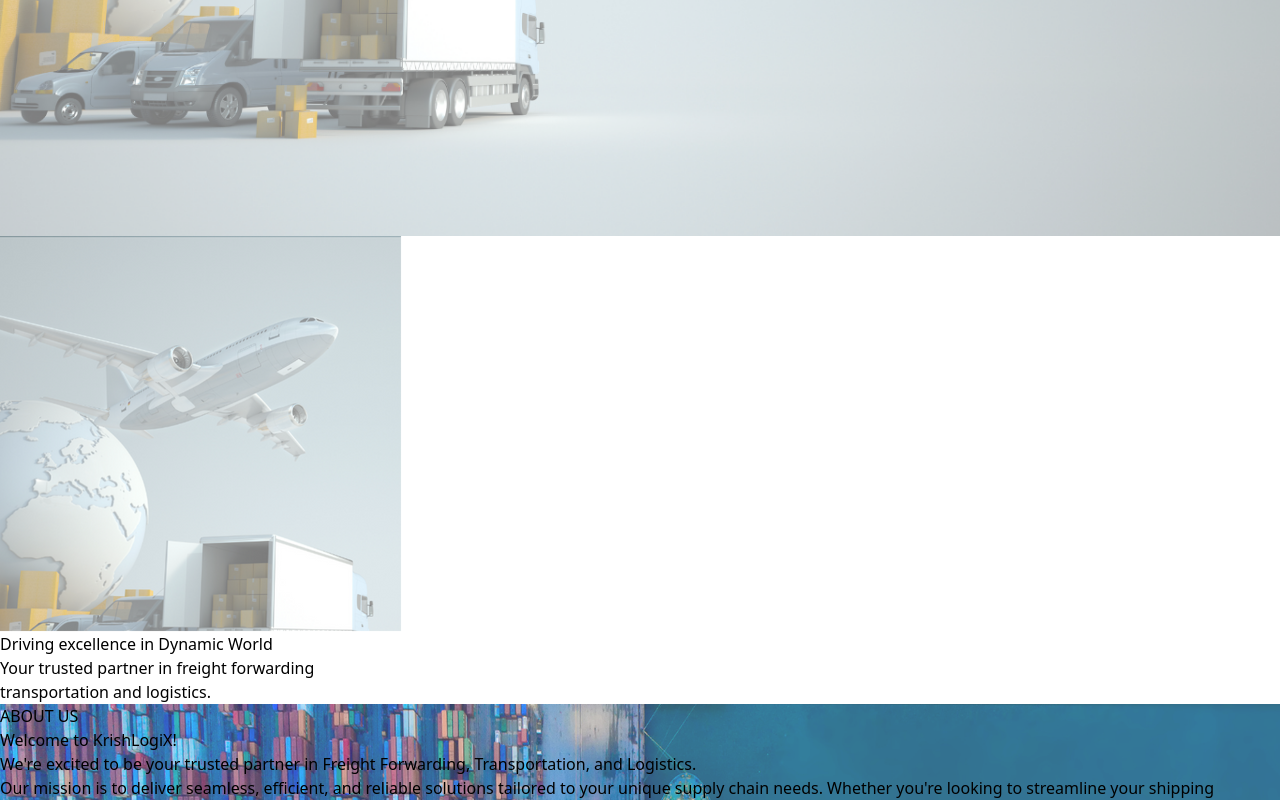
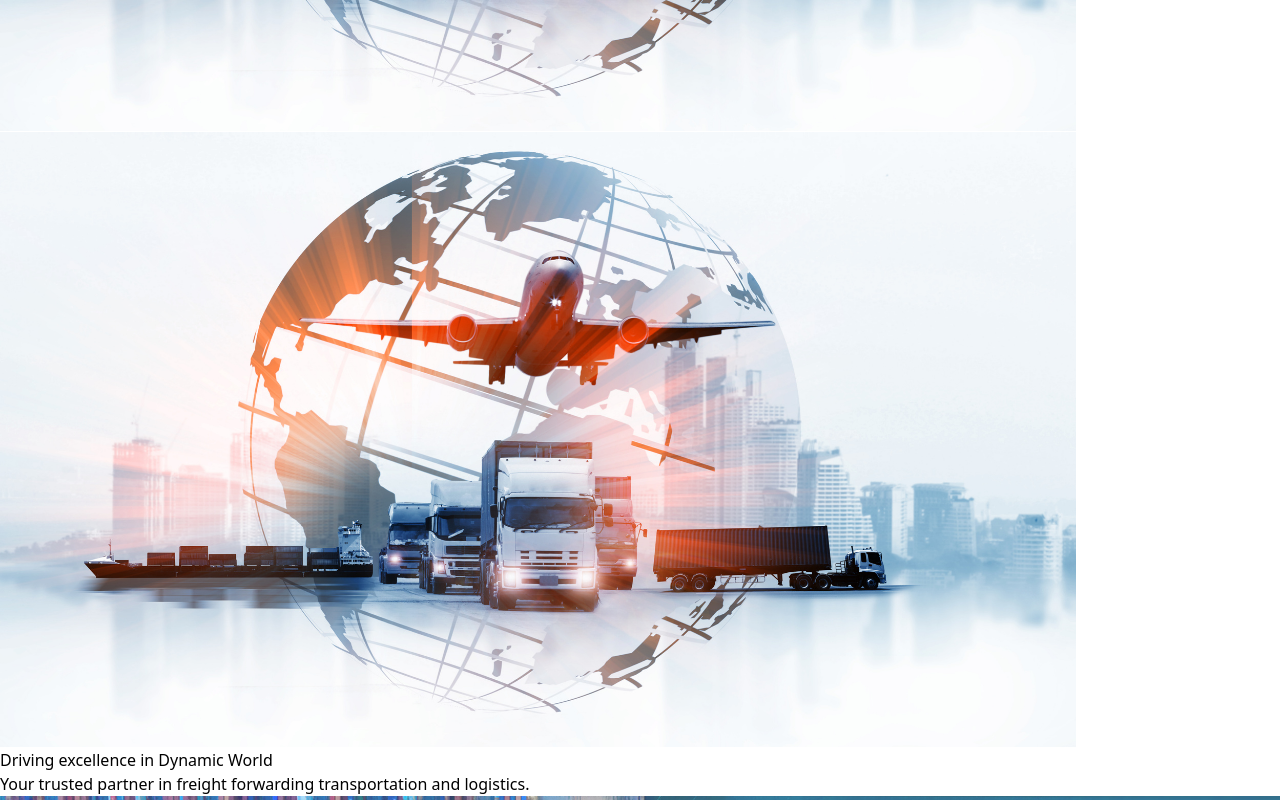
Before and after one commit to lunaredgepvtltd/KrishLogix, a React (Vite) app in the folder frontend/: page / in a window 1280 px wide. Shown: the part 1900-2700 px from the top of the page. Built offline with nearby package versions, Linux system fonts and the light colour scheme.

Commit message:
final update 22-10-24

```diff
--- a/frontend/src/components/LandingPage/LandingPage.jsx
+++ b/frontend/src/components/LandingPage/LandingPage.jsx
@@ -1,24 +1,27 @@
 import React from "react";
-import BgLandingSm from "./BgLandingSm.png"
-import BgLandingPage from "./BgLandingPage.png"
+import BgLandingSm from "./BgLandingSm.png";
+import BgLandingPage from "./BgLandingPage.png";
 
 const LandingPage = () => {
-
-
   return (
-
     <div
       className="md:h-full h-auto w-full flex items-center justify-center  "
       id="home"
     >
-      <div className="relative h-auto w-full">
-      <img src={BgLandingPage} className=" hidden md:block w-full h-full bg-cover"/>
-      <img src={BgLandingSm} className="md:hidden block w-full h-full bg-cover"/>
+      <div className="relative flex flex-col justify-between md:pt-0 pt-[22%] h-auto w-full">
+        <img
+          src={BgLandingPage}
+          className=" hidden md:block w-full h-full bg-cover"
+        />
+        <img
+          src={BgLandingPage}
+          className="md:hidden block w-full h-[300px] md:h-full bg-cover"
+        />
       </div>
-      <div className="absolute flex flex-col h-auto w-full items-end justify-center px-8 text-sm md:text-3xl lg:text-4xl font-semibold text-black">
-        <h1 className=" font-bold">Driving excellence in Dynamic World</h1>
-        <h1>Your trusted partner in freight forwarding</h1>
-        <h1> transportation and logistics.</h1>
+      <div className="absolute  flex flex-col h-full w-full pt-[33%] md:pt-[16%] lg:gap-56 gap-[135px] items-center justify-center px-8 text-sm md:text-3xl lg:text-4xl font-semibold text-black">
+        <div className="bg-white rounded-3xl p-2 md:p-4 bg-opacity-65"><h1 className="lg:text-5xl font-bold">Driving excellence in Dynamic World</h1></div>
+        <div className="bg-white rounded-3xl p-2 md:p-4 bg-opacity-65"><h1 className="text-center">Your trusted partner in freight forwarding
+       transportation and logistics.</h1></div>
       </div>
     </div>
   );
--- a/frontend/src/components/WhyChosseUs/WhyChooseUs.jsx
+++ b/frontend/src/components/WhyChosseUs/WhyChooseUs.jsx
@@ -36,7 +36,7 @@ function WhyChooseUs() {
       <h2 className="text-3xl md:text-5xl font-semibold text-center mb-10 md:mb-8">Why Choose Us?</h2>
 
       {/* Slider for small screens */}
-      <div className="block md:hidden h-[400px] ">
+      <div className="block md:hidden h-[370px] ">
         <Slider {...settings}>
           <FeatureCard image={experience} title="Experience and Expertise" />
           <FeatureCard image={approach} title="Proven Approach" />
@@ -47,7 +47,7 @@ function WhyChooseUs() {
       </div>
 
       {/* Regular layout for larger screens */}
-      <div className="hidden md:flex min-h-screen flex-wrap items-center justify-center">
+      <div className="hidden md:flex h-[70vh] flex-wrap items-center justify-center">
         <FeatureCard image={experience} title="Experience and Expertise" />
         <FeatureCard image={approach} title="Proven Approach" />
         <FeatureCard image={global} title="Global Reach" />
--- a/frontend/src/pages/Footer/Footer.jsx
+++ b/frontend/src/pages/Footer/Footer.jsx
@@ -1,6 +1,6 @@
 import React from "react";
-import { FaFacebook, FaTwitter, FaLinkedin, FaInstagram } from "react-icons/fa";
-
+import { FaFacebook, FaLinkedin, FaInstagram } from "react-icons/fa";
+import { FaXTwitter } from "react-icons/fa6";
 const Footer = () => {
   const getSize = () => {
     if (window.innerWidth < 640) {
@@ -15,7 +15,7 @@ const Footer = () => {
   return (
     <>
       <div className="bg-gradient-to-r from-[#ffffff] to-[#cdcdcd] h-full w-full ">
-        <div className="footer-blk ">
+        <div className="footer-blk p-3">
           <div className="flex flex-col md:flex-row justify-between gap-5 p-[2%] ">
             <div>
               <h4 className="font-bold text-2xl  mb-[2%]">Registered Office</h4>
@@ -26,11 +26,11 @@ const Footer = () => {
                 <br /> CBD, Belapur, Navi Mumbai,
                 <br /> Maharashtra - 400614
               </p>
-              Telephone
+              Telephone : <a href="tel:022-45174666" className="text-blue-500"> 022-45174666</a>, <a href="tel:022-45175666" className="text-blue-500">022-45175666</a>
               <br />
-              Email: info@krishlogix.com
+              Email:  <a href="mailto:info@krishlogix.com" className="text-blue-500">info@krishlogix.com</a>
             </div>
-            <div className="flex justify-between flex-row md:flex-row md:justify-evenly md:gap-16 p-[3%]">
+            <div className="flex justify-between flex-row md:flex-row md:justify-evenly md:gap-16 md:p-0 p-[3%]">
               <div>
                 <h5 className="font-bold text-xl md:text-lg">About Us</h5>
                 <ul>
@@ -41,7 +41,7 @@ const Footer = () => {
                     <a href="#">Policies</a>
                   </li>
                   <li>
-                    <a href="#">Career</a>
+                    <a href="#">Careers</a>
                   </li>
                 </ul>
               </div>
@@ -77,9 +77,9 @@ const Footer = () => {
                   href=""
                   target="_blank"
                   rel="noopener noreferrer"
-                  className=" text-blue-400 hover:text-black"
+                  className=" hover:text-blue-400 text-black"
                 >
-                  <FaTwitter size={iconSize} />
+                  <FaXTwitter size={iconSize} />
                 </a>
                 <a
                   href=""
@@ -102,7 +102,7 @@ const Footer = () => {
             </div>
           </div>
         </div>
-        <div className="cpy-right text-sm pb-[2%] text-center font-medium md:text-lg text-slate-600 ">
+        <div className="cpy-right text-sm md:pb-2 pb-[2%] text-center font-medium md:text-lg text-slate-600 ">
           <p>© Copyright 2024. KrishLogiX Pvt. Ltd. All Rights Reserved.</p>
         </div>
       </div>
--- a/frontend/src/pages/Header/Header.jsx
+++ b/frontend/src/pages/Header/Header.jsx
@@ -19,7 +19,7 @@ const Header = () => {
     }
   };
   return (
-    <div className="fixed  bg-white z-50 w-full h-[83px]  border-2 border-gray-300 flex justify-between items-center">
+    <div className="fixed  bg-white z-50 w-full h-[85px]  border-y-2 border-gray-300 flex justify-between items-center">
       {/* logo-image  */}
       <div
         onClick={() => {
```
Also changed, not shown: frontend/src/components/LandingPage/BgLandingPage.png.
